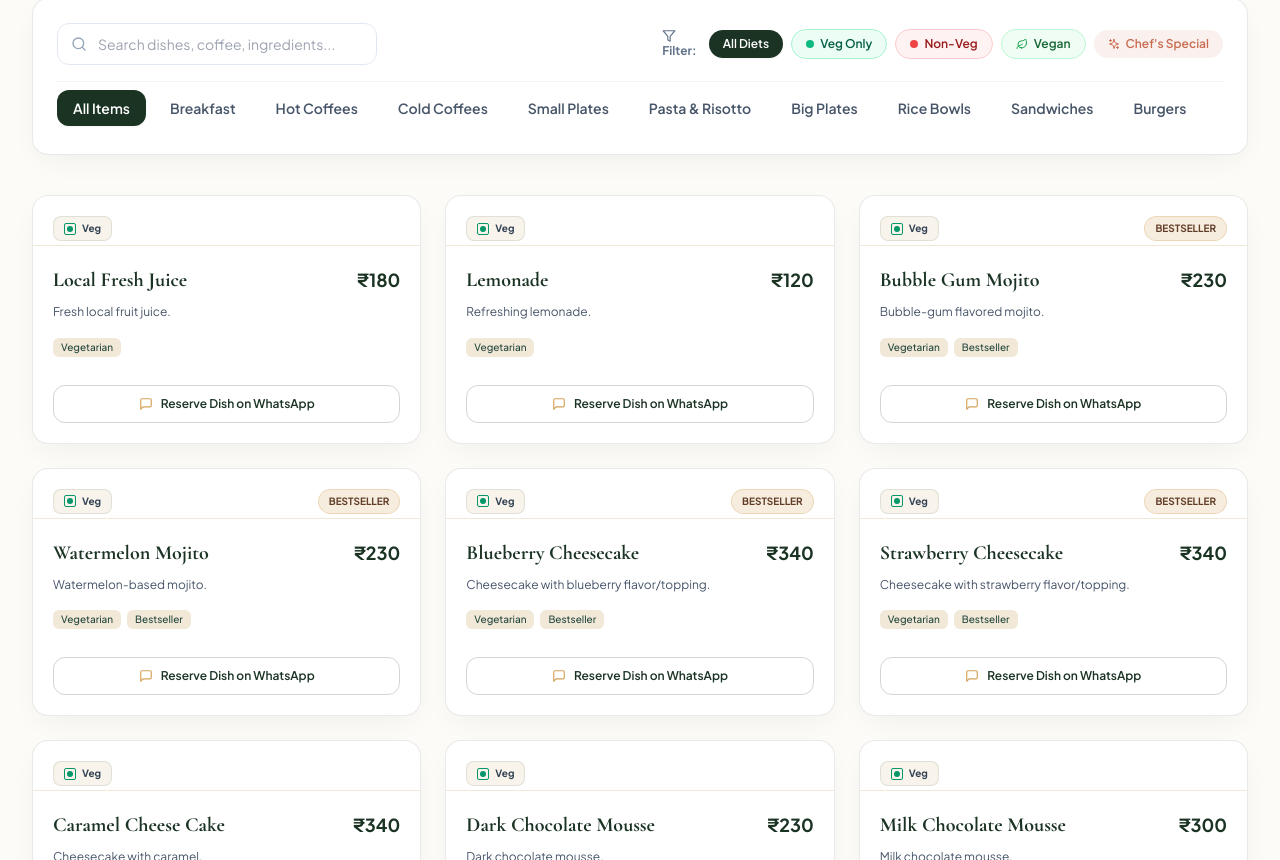
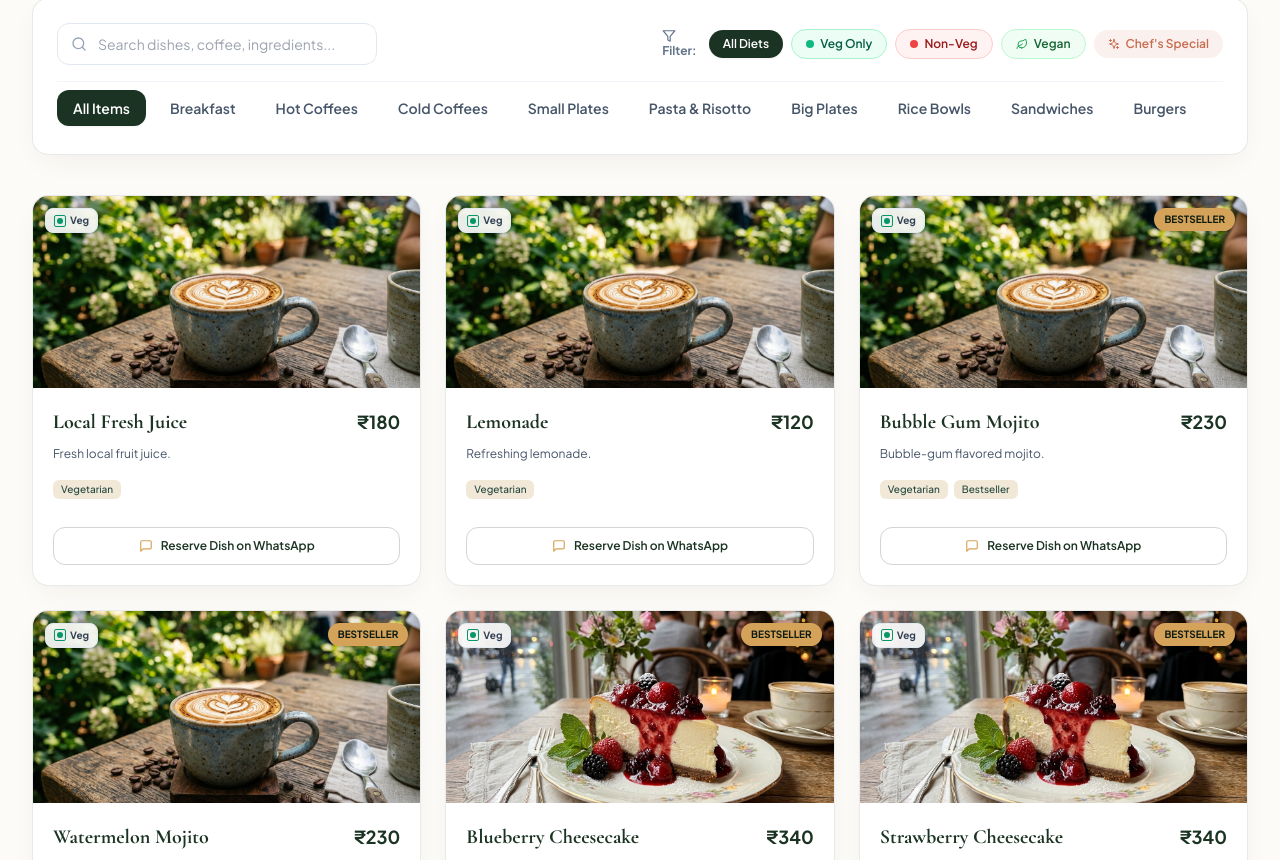
Before and after one commit to isahakayan12/Autumn-Leaf-Cafe, a React (Vite) app: page / in a window 1280 px wide. Shown: the part 2020-2880 px from the top of the page. Built offline with nearby package versions, Linux system fonts and the light colour scheme.

Commit message:
feat: enable high-res category photography for all 102 menu item cards

```diff
--- a/src/data/cafeData.js
+++ b/src/data/cafeData.js
@@ -112,7 +112,7 @@ export const MENU_ITEMS = [
       "Vegetarian"
     ],
     "description": "Fresh local fruit juice.",
-    "image": null,
+    "image": "/images/artisanal_coffee.jpg",
     "bestseller": false
   },
   {
@@ -125,7 +125,7 @@ export const MENU_ITEMS = [
       "Vegetarian"
     ],
     "description": "Refreshing lemonade.",
-    "image": null,
+    "image": "/images/artisanal_coffee.jpg",
     "bestseller": false
   },
   {
@@ -139,7 +139,7 @@ export const MENU_ITEMS = [
       "Bestseller"
     ],
     "description": "Bubble-gum flavored mojito.",
-    "image": null,
+    "image": "/images/artisanal_coffee.jpg",
     "bestseller": true
   },
   {
@@ -153,7 +153,7 @@ export const MENU_ITEMS = [
       "Bestseller"
     ],
     "description": "Watermelon-based mojito.",
-    "image": null,
+    "image": "/images/artisanal_coffee.jpg",
     "bestseller": true
   },
   {
@@ -167,7 +167,7 @@ export const MENU_ITEMS = [
       "Bestseller"
     ],
     "description": "Cheesecake with blueberry flavor/topping.",
-    "image": null,
+    "image": "/images/berry_cheesecake.jpg",
     "bestseller": true
   },
   {
@@ -181,7 +181,7 @@ export const MENU_ITEMS = [
       "Bestseller"
     ],
     "description": "Cheesecake with strawberry flavor/topping.",
-    "image": null,
+    "image": "/images/berry_cheesecake.jpg",
     "bestseller": true
   },
   {
@@ -194,7 +194,7 @@ export const MENU_ITEMS = [
       "Vegetarian"
     ],
     "description": "Cheesecake with caramel.",
-    "image": null,
+    "image": "/images/berry_cheesecake.jpg",
     "bestseller": false
   },
   {
@@ -207,7 +207,7 @@ export const MENU_ITEMS = [
       "Vegetarian"
     ],
     "description": "Dark chocolate mousse.",
-    "image": null,
+    "image": "/images/berry_cheesecake.jpg",
     "bestseller": false
   },
   {
@@ -220,7 +220,7 @@ export const MENU_ITEMS = [
       "Vegetarian"
     ],
     "description": "Milk chocolate mousse.",
-    "image": null,
+    "image": "/images/berry_cheesecake.jpg",
     "bestseller": false
   },
   {
@@ -233,7 +233,7 @@ export const MENU_ITEMS = [
       "Contains Egg"
     ],
     "description": "Classic tiramisu.",
-    "image": null,
+    "image": "/images/berry_cheesecake.jpg",
     "bestseller": false
   },
   {
@@ -247,7 +247,7 @@ export const MENU_ITEMS = [
       "Bestseller"
     ],
     "description": "Classic Caesar-style salad.",
-    "image": null,
+    "image": "/images/avocado_toast.jpg",
     "bestseller": true
   },
   {
@@ -260,7 +260,7 @@ export const MENU_ITEMS = [
       "Vegetarian"
     ],
     "description": "Quinoa-based salad.",
-    "image": null,
+    "image": "/images/avocado_toast.jpg",
     "bestseller": false
   },
   {
@@ -273,7 +273,7 @@ export const MENU_ITEMS = [
       "Vegetarian"
     ],
     "description": "Tex-Mex inspired salad.",
-    "image": null,
+    "image": "/images/avocado_toast.jpg",
     "bestseller": false
   },
   {
@@ -287,7 +287,7 @@ export const MENU_ITEMS = [
       "Bestseller"
     ],
     "description": "Butter chicken served with rice.",
-    "image": null,
+    "image": "/images/truffle_pasta.jpg",
     "bestseller": true
   },
   {
@@ -301,7 +301,7 @@ export const MENU_ITEMS = [
       "Bestseller"
     ],
     "description": "Korean-style katsu with rice.",
-    "image": null,
+    "image": "/images/truffle_pasta.jpg",
     "bestseller": true
   },
   {
@@ -314,7 +314,7 @@ export const MENU_ITEMS = [
       "Non-Veg"
     ],
     "description": "Lamb meat served with rice.",
-    "image": null,
+    "image": "/images/truffle_pasta.jpg",
     "bestseller": false
   },
   {
@@ -327,7 +327,7 @@ export const MENU_ITEMS = [
       "Vegetarian"
     ],
     "description": "Paneer butter masala with rice.",
-    "image": null,
+    "image": "/images/truffle_pasta.jpg",
     "bestseller": false
   },
   {
@@ -340,7 +340,7 @@ export const MENU_ITEMS = [
       "Non-Veg"
     ],
     "description": "Thai curry with non-vegetarian protein and rice.",
-    "image": null,
+    "image": "/images/truffle_pasta.jpg",
     "bestseller": false
   },
   {
@@ -353,7 +353,7 @@ export const MENU_ITEMS = [
       "Vegetarian"
     ],
     "description": "Vegetarian Thai curry with rice.",
-    "image": null,
+    "image": "/images/truffle_pasta.jpg",
     "bestseller": false
   },
   {
@@ -366,7 +366,7 @@ export const MENU_ITEMS = [
       "Vegetarian"
     ],
     "description": "Espresso served with ice cream.",
-    "image": null,
+    "image": "/images/artisanal_coffee.jpg",
     "bestseller": false
   },
   {
@@ -379,7 +379,7 @@ export const MENU_ITEMS = [
       "Vegetarian"
     ],
     "description": "Hot chocolate.",
-    "image": null,
+    "image": "/images/artisanal_coffee.jpg",
     "bestseller": false
   },
   {
@@ -392,7 +392,7 @@ export const MENU_ITEMS = [
       "Vegetarian"
     ],
     "description": "Espresso coffee.",
-    "image": null,
+    "image": "/images/artisanal_coffee.jpg",
     "bestseller": false
   },
   {
@@ -405,7 +405,7 @@ export const MENU_ITEMS = [
       "Vegetarian"
     ],
     "description": "Double espresso.",
-    "image": null,
+    "image": "/images/artisanal_coffee.jpg",
     "bestseller": false
   },
   {
@@ -418,7 +418,7 @@ export const MENU_ITEMS = [
       "Vegetarian"
     ],
     "description": "Espresso with hot water.",
-    "image": null,
+    "image": "/images/artisanal_coffee.jpg",
     "bestseller": false
   },
   {
@@ -431,7 +431,7 @@ export const MENU_ITEMS = [
       "Vegetarian"
     ],
     "description": "Espresso with steamed milk.",
-    "image": null,
+    "image": "/images/artisanal_coffee.jpg",
     "bestseller": false
   },
   {
@@ -444,7 +444,7 @@ export const MENU_ITEMS = [
       "Vegetarian"
     ],
     "description": "Espresso with steamed milk and foam.",
-    "image": null,
+    "image": "/images/artisanal_coffee.jpg",
     "bestseller": false
   },
   {
@@ -457,7 +457,7 @@ export const MENU_ITEMS = [
       "Vegetarian"
     ],
     "description": "Chocolate-flavored espresso drink.",
-    "image": null,
+    "image": "/images/artisanal_coffee.jpg",
     "bestseller": false
   },
   {
@@ -471,7 +471,7 @@ export const MENU_ITEMS = [
       "Bestseller"
     ],
     "description": "Espresso with steamed milk.",
-    "image": null,
+    "image": "/images/artisanal_coffee.jpg",
     "bestseller": true
   },
   {
@@ -484,7 +484,7 @@ export const MENU_ITEMS = [
       "Vegetarian"
     ],
     "description": "Grilled cottage cheese prepared as a steak.",
-    "image": null,
+    "image": "/images/truffle_pasta.jpg",
     "bestseller": false
   },
   {
@@ -497,7 +497,7 @@ export const MENU_ITEMS = [
       "Non-Veg"
     ],
     "description": "Mixed seafood casserole.",
-    "image": null,
+    "image": "/images/truffle_pasta.jpg",
     "bestseller": false
   },
   {
@@ -511,7 +511,7 @@ export const MENU_ITEMS = [
       "Bestseller"
     ],
     "description": "Roast chicken.",
-    "image": null,
+    "image": "/images/truffle_pasta.jpg",
     "bestseller": true
   },
   {
@@ -524,7 +524,7 @@ export const MENU_ITEMS = [
       "Non-Veg"
     ],
     "description": "Chicken piccata with creamy sauce.",
-    "image": null,
+    "image": "/images/truffle_pasta.jpg",
     "bestseller": false
   },
   {
@@ -537,7 +537,7 @@ export const MENU_ITEMS = [
       "Non-Veg"
     ],
     "description": "Indonesian-style fried rice with chicken.",
-    "image": null,
+    "image": "/images/truffle_pasta.jpg",
     "bestseller": false
   },
   {
@@ -550,7 +550,7 @@ export const MENU_ITEMS = [
       "Vegetarian"
     ],
     "description": "Crispy French fries.",
-    "image": null,
+    "image": "/images/avocado_toast.jpg",
     "bestseller": false
   },
   {
@@ -563,7 +563,7 @@ export const MENU_ITEMS = [
       "Non-Veg"
     ],
     "description": "Chicken wings.",
-    "image": null,
+    "image": "/images/avocado_toast.jpg",
     "bestseller": false
   },
   {
@@ -576,7 +576,7 @@ export const MENU_ITEMS = [
       "Vegetarian"
     ],
     "description": "Crispy cheese poppers.",
-    "image": null,
+    "image": "/images/avocado_toast.jpg",
     "bestseller": false
   },
   {
@@ -589,7 +589,7 @@ export const MENU_ITEMS = [
       "Non-Veg"
     ],
     "description": "Chicken skewers with chipotle seasoning.",
-    "image": null,
+    "image": "/images/avocado_toast.jpg",
     "bestseller": false
   },
   {
@@ -603,7 +603,7 @@ export const MENU_ITEMS = [
       "Bestseller"
     ],
     "description": "Fried fish with chips.",
-    "image": null,
+    "image": "/images/avocado_toast.jpg",
     "bestseller": true
   },
   {
@@ -616,7 +616,7 @@ export const MENU_ITEMS = [
       "Non-Veg"
     ],
     "description": "Mediterranean-style prawns.",
-    "image": null,
+    "image": "/images/avocado_toast.jpg",
     "bestseller": false
   },
   {
@@ -629,7 +629,7 @@ export const MENU_ITEMS = [
       "Vegetarian"
     ],
     "description": "Mexican-style nacho bowl.",
-    "image": null,
+    "image": "/images/avocado_toast.jpg",
     "bestseller": false
   },
   {
@@ -642,7 +642,7 @@ export const MENU_ITEMS = [
       "Vegetarian"
     ],
     "description": "Loaded/overloaded fries.",
-    "image": null,
+    "image": "/images/avocado_toast.jpg",
     "bestseller": false
   },
   {
@@ -655,7 +655,7 @@ export const MENU_ITEMS = [
       "Non-Veg"
     ],
     "description": "Moroccan-style fish kebab.",
-    "image": null,
+    "image": "/images/avocado_toast.jpg",
     "bestseller": false
   },
   {
@@ -669,7 +669,7 @@ export const MENU_ITEMS = [
       "Bestseller"
     ],
     "description": "Toast topped with avocado.",
-    "image": null,
+    "image": "/images/avocado_toast.jpg",
     "bestseller": true
   },
   {
@@ -682,7 +682,7 @@ export const MENU_ITEMS = [
       "Non-Veg"
     ],
     "description": "Prawns with dynamite-style sauce.",
-    "image": null,
+    "image": "/images/avocado_toast.jpg",
     "bestseller": false
   },
   {
@@ -695,7 +695,7 @@ export const MENU_ITEMS = [
       "Non-Veg"
     ],
     "description": "Assorted meat canapes.",
-    "image": null,
+    "image": "/images/avocado_toast.jpg",
     "bestseller": false
   },
   {
@@ -708,7 +708,7 @@ export const MENU_ITEMS = [
       "Non-Veg"
     ],
     "description": "Smoked lamb kebab.",
-    "image": null,
+    "image": "/images/avocado_toast.jpg",
     "bestseller": false
   },
   {
@@ -721,7 +721,7 @@ export const MENU_ITEMS = [
       "Vegetarian"
     ],
     "description": "Assorted vegetarian canapes.",
-    "image": null,
+    "image": "/images/avocado_toast.jpg",
     "bestseller": false
   },
   {
@@ -734,7 +734,7 @@ export const MENU_ITEMS = [
       "Vegetarian"
     ],
     "description": "Toast with wild mushrooms.",
-    "image": null,
+    "image": "/images/avocado_toast.jpg",
     "bestseller": false
   },
   {
@@ -747,7 +747,7 @@ export const MENU_ITEMS = [
       "Non-Veg"
     ],
     "description": "Afghani-style chicken.",
-    "image": null,
+    "image": "/images/avocado_toast.jpg",
     "bestseller": false
   },
   {
@@ -760,7 +760,7 @@ export const MENU_ITEMS = [
       "Non-Veg"
     ],
     "description": "Kung Pao chicken.",
-    "image": null,
+    "image": "/images/avocado_toast.jpg",
     "bestseller": false
   },
   {
@@ -773,7 +773,7 @@ export const MENU_ITEMS = [
       "Non-Veg"
     ],
     "description": "Breaded fried chicken tenders.",
-    "image": null,
+    "image": "/images/avocado_toast.jpg",
     "bestseller": false
   },
   {
@@ -786,7 +786,7 @@ export const MENU_ITEMS = [
       "Non-Veg"
     ],
     "description": "Smoked chicken kebab.",
-    "image": null,
+    "image": "/images/avocado_toast.jpg",
     "bestseller": false
   },
   {
@@ -799,7 +799,7 @@ export const MENU_ITEMS = [
       "Vegetarian"
     ],
     "description": "Crispy tempura vegetables.",
-    "image": null,
+    "image": "/images/avocado_toast.jpg",
     "bestseller": false
   },
   {
@@ -812,7 +812,7 @@ export const MENU_ITEMS = [
       "Vegetarian"
     ],
     "description": "Soup listed under this menu name.",
-    "image": null,
+    "image": "/images/truffle_pasta.jpg",
     "bestseller": false
   },
   {
@@ -825,7 +825,7 @@ export const MENU_ITEMS = [
       "Non-Veg"
     ],
     "description": "Clear chicken soup.",
-    "image": null,
+    "image": "/images/truffle_pasta.jpg",
     "bestseller": false
   },
   {
@@ -838,7 +838,7 @@ export const MENU_ITEMS = [
       "Vegetarian"
     ],
     "description": "Hungarian-style mushroom soup.",
-    "image": null,
+    "image": "/images/truffle_pasta.jpg",
     "bestseller": false
   },
   {
@@ -851,7 +851,7 @@ export const MENU_ITEMS = [
       "Vegetarian"
     ],
     "description": "Tomato soup with basil.",
-    "image": null,
+    "image": "/images/truffle_pasta.jpg",
     "bestseller": false
   },
   {
@@ -864,7 +864,7 @@ export const MENU_ITEMS = [
       "Contains Egg"
     ],
     "description": "French toast stuffed/flavored with apple and cinnamon.",
-    "image": null,
+    "image": "/images/avocado_toast.jpg",
     "bestseller": false
   },
   {
@@ -877,7 +877,7 @@ export const MENU_ITEMS = [
       "Vegetarian"
     ],
     "description": "Assorted fresh fruit.",
-    "image": null,
+    "image": "/images/avocado_toast.jpg",
     "bestseller": false
   },
   {
@@ -890,7 +890,7 @@ export const MENU_ITEMS = [
       "Contains Egg"
     ],
     "description": "Egg omelette.",
-    "image": null,
+    "image": "/images/avocado_toast.jpg",
     "bestseller": false
   },
   {
@@ -903,7 +903,7 @@ export const MENU_ITEMS = [
       "Vegetarian"
     ],
     "description": "Grilled cheese sandwich.",
-    "image": null,
+    "image": "/images/avocado_toast.jpg",
     "bestseller": false
   },
   {
@@ -916,7 +916,7 @@ export const MENU_ITEMS = [
       "Vegetarian"
     ],
     "description": "Vegetable sandwich with basil pesto.",
-    "image": null,
+    "image": "/images/avocado_toast.jpg",
     "bestseller": false
   },
   {
@@ -929,7 +929,7 @@ export const MENU_ITEMS = [
       "Vegetarian"
     ],
     "description": "Spinach, corn and cheese sandwich.",
-    "image": null,
+    "image": "/images/avocado_toast.jpg",
     "bestseller": false
   },
   {
@@ -942,7 +942,7 @@ export const MENU_ITEMS = [
       "Non-Veg"
     ],
     "description": "Grilled chicken sandwich.",
-    "image": null,
+    "image": "/images/avocado_toast.jpg",
     "bestseller": false
   },
   {
@@ -955,7 +955,7 @@ export const MENU_ITEMS = [
       "Non-Veg"
     ],
     "description": "Non-vegetarian sandwich with basil pesto.",
-    "image": null,
+    "image": "/images/avocado_toast.jpg",
     "bestseller": false
   },
   {
@@ -968,7 +968,7 @@ export const MENU_ITEMS = [
       "Vegetarian"
     ],
     "description": "Paneer tikka sandwich.",
-    "image": null,
+    "image": "/images/avocado_toast.jpg",
     "bestseller": false
   },
   {
@@ -981,7 +981,7 @@ export const MENU_ITEMS = [
       "Non-Veg"
     ],
     "description": "Smoked chicken sandwich.",
-    "image": null,
+    "image": "/images/avocado_toast.jpg",
     "bestseller": false
   },
   {
@@ -994,7 +994,7 @@ export const MENU_ITEMS = [
       "Non-Veg"
     ],
     "description": "Chicken burger with Jamaican jerk seasoning.",
-    "image": null,
+    "image": "/images/avocado_toast.jpg",
     "bestseller": false
   },
   {
@@ -1007,7 +1007,7 @@ export const MENU_ITEMS = [
       "Non-Veg"
     ],
     "description": "Chicken burger with cheese.",
-    "image": null,
+    "image": "/images/avocado_toast.jpg",
     "bestseller": false
   },
   {
@@ -1020,7 +1020,7 @@ export const MENU_ITEMS = [
       "Non-Veg"
     ],
     "description": "Lamb burger.",
-    "image": null,
+    "image": "/images/avocado_toast.jpg",
     "bestseller": false
   },
   {
@@ -1033,7 +1033,7 @@ export const MENU_ITEMS = [
       "Non-Veg"
     ],
     "description": "Crispy chicken burger.",
-    "image": null,
+    "image": "/images/avocado_toast.jpg",
     "bestseller": false
   },
   {
@@ -1046,7 +1046,7 @@ export const MENU_ITEMS = [
       "Non-Veg"
     ],
     "description": "Crispy fish burger.",
-    "image": null,
+    "image": "/images/avocado_toast.jpg",
     "bestseller": false
   },
   {
@@ -1060,7 +1060,7 @@ export const MENU_ITEMS = [
       "Bestseller"
     ],
     "description": "Creamy Alfredo pasta with mushrooms.",
-    "image": null,
+    "image": "/images/truffle_pasta.jpg",
     "bestseller": true
   },
   {
@@ -1073,7 +1073,7 @@ export const MENU_ITEMS = [
       "Vegetarian"
     ],
     "description": "Pasta with garlic and olive oil.",
-    "image": null,
+    "image": "/images/truffle_pasta.jpg",
     "bestseller": false
   },
   {
@@ -1086,7 +1086,7 @@ export const MENU_ITEMS = [
       "Vegetarian"
     ],
     "description": "Pasta with basil pesto.",
-    "image": null,
+    "image": "/images/truffle_pasta.jpg",
     "bestseller": false
   },
   {
@@ -1099,7 +1099,7 @@ export const MENU_ITEMS = [
       "Non-Veg"
     ],
     "description": "Risotto with pulled chicken and sundried tomato.",
-    "image": null,
+    "image": "/images/truffle_pasta.jpg",
     "bestseller": false
   },
   {
@@ -1112,7 +1112,7 @@ export const MENU_ITEMS = [
       "Non-Veg"
     ],
     "description": "Creamy saffron risotto with shrimp.",
-    "image": null,
+    "image": "/images/truffle_pasta.jpg",
     "bestseller": false
   },
   {
@@ -1125,7 +1125,7 @@ export const MENU_ITEMS = [
       "Vegetarian"
     ],
     "description": "Macaroni with cheese sauce.",
-    "image": null,
+    "image": "/images/truffle_pasta.jpg",
     "bestseller": false
   },
   {
@@ -1139,7 +1139,7 @@ export const MENU_ITEMS = [
       "Bestseller"
     ],
     "description": "Risotto with truffle and mushrooms.",
-    "image": null,
+    "image": "/images/truffle_pasta.jpg",
     "bestseller": true
   },
   {
@@ -1152,7 +1152,7 @@ export const MENU_ITEMS = [
       "Non-Veg"
     ],
     "description": "Pasta with peri-peri chicken.",
-    "image": null,
+    "image": "/images/truffle_pasta.jpg",
     "bestseller": false
   },
   {
@@ -1165,7 +1165,7 @@ export const MENU_ITEMS = [
       "Vegetarian"
     ],
     "description": "Lemon iced tea.",
-    "image": null,
+    "image": "/images/artisanal_coffee.jpg",
     "bestseller": false
   },
   {
@@ -1178,7 +1178,7 @@ export const MENU_ITEMS = [
       "Vegetarian"
     ],
     "description": "Peach iced tea.",
-    "image": null,
+    "image": "/images/artisanal_coffee.jpg",
     "bestseller": false
   },
   {
@@ -1191,7 +1191,7 @@ export const MENU_ITEMS = [
       "Vegetarian"
     ],
     "description": "Red grape iced tea.",
-    "image": null,
+    "image": "/images/artisanal_coffee.jpg",
     "bestseller": false
   },
   {
@@ -1204,7 +1204,7 @@ export const MENU_ITEMS = [
       "Vegetarian"
     ],
     "description": "Iced matcha tea.",
-    "image": null,
+    "image": "/images/artisanal_coffee.jpg",
     "bestseller": false
   },
   {
@@ -1217,7 +1217,7 @@ export const MENU_ITEMS = [
       "Vegetarian"
     ],
     "description": "Taro iced tea.",
-    "image": null,
+    "image": "/images/artisanal_coffee.jpg",
     "bestseller": false
   },
   {
@@ -1230,7 +1230,7 @@ export const MENU_ITEMS = [
       "Vegetarian"
     ],
     "description": "Chilled coffee.",
-    "image": null,
+    "image": "/images/artisanal_coffee.jpg",
     "bestseller": false
   },
   {
@@ -1243,7 +1243,7 @@ export const MENU_ITEMS = [
       "Vegetarian"
     ],
     "description": "Coffee with buttered toffee flavor.",
-    "image": null,
+    "image": "/images/artisanal_coffee.jpg",
     "bestseller": false
   },
   {
@@ -1256,7 +1256,7 @@ export const MENU_ITEMS = [
       "Vegetarian"
     ],
     "description": "Chilled black coffee.",
-    "image": null,
+    "image": "/images/artisanal_coffee.jpg",
     "bestseller": false
   },
   {
@@ -1269,7 +1269,7 @@ export const MENU_ITEMS = [
       "Vegetarian"
     ],
     "description": "Cold coffee prepared with two types of milk.",
-    "image": null,
+    "image": "/images/artisanal_coffee.jpg",
     "bestseller": false
   },
   {
@@ -1282,7 +1282,7 @@ export const MENU_ITEMS = [
       "Vegetarian"
     ],
     "description": "Iced latte.",
-    "image": null,
+    "image": "/images/artisanal_coffee.jpg",
     "bestseller": false
   },
   {
@@ -1295,7 +1295,7 @@ export const MENU_ITEMS = [
       "Vegetarian"
     ],
     "description": "Iced mocha.",
-    "image": null,
+    "image": "/images/artisanal_coffee.jpg",
     "bestseller": false
   },
   {
@@ -1308,7 +1308,7 @@ export const MENU_ITEMS = [
       "Vegetarian"
     ],
     "description": "Chocolate milkshake.",
-    "image": null,
+    "image": "/images/artisanal_coffee.jpg",
     "bestseller": false
   },
   {
@@ -1321,7 +1321,7 @@ export const MENU_ITEMS = [
       "Vegetarian"
     ],
     "description": "Strawberry milkshake.",
-    "image": null,
+    "image": "/images/artisanal_coffee.jpg",
     "bestseller": false
   },
   {
@@ -1334,7 +1334,7 @@ export const MENU_ITEMS = [
       "Vegetarian"
     ],
     "description": "Coffee and brownie milkshake.",
-    "image": null,
+    "image": "/images/artisanal_coffee.jpg",
     "bestseller": false
   },
   {
@@ -1348,7 +1348,7 @@ export const MENU_ITEMS = [
       "Bestseller"
     ],
     "description": "Oreo milkshake.",
-    "image": null,
+    "image": "/images/artisanal_coffee.jpg",
     "bestseller": true
   },
   {
@@ -1361,7 +1361,7 @@ export const MENU_ITEMS = [
       "Vegetarian"
     ],
     "description": "Watermelon, basil and lime cooler.",
-    "image": null,
+    "image": "/images/artisanal_coffee.jpg",
     "bestseller": false
   },
   {
@@ -1374,7 +1374,7 @@ export const MENU_ITEMS = [
       "Vegetarian"
     ],
     "description": "Green tea with apple and cinnamon.",
-    "image": null,
+    "image": "/images/artisanal_coffee.jpg",
     "bestseller": false
   },
   {
@@ -1387,7 +1387,7 @@ export const MENU_ITEMS = [
       "Vegetarian"
     ],
     "description": "Peach-flavored oolong tea.",
-    "image": null,
+    "image": "/images/artisanal_coffee.jpg",
     "bestseller": false
   },
   {
@@ -1400,7 +1400,7 @@ export const MENU_ITEMS = [
       "Vegetarian"
     ],
     "description": "Green tea with lavender.",
-    "image": null,
+    "image": "/images/artisanal_coffee.jpg",
     "bestseller": false
   },
   {
@@ -1413,7 +1413,7 @@ export const MENU_ITEMS = [
       "Vegetarian"
     ],
     "description": "Jasmine tea.",
-    "image": null,
+    "image": "/images/artisanal_coffee.jpg",
     "bestseller": false
   },
   {
@@ -1426,7 +1426,7 @@ export const MENU_ITEMS = [
       "Vegetarian"
     ],
     "description": "Chamomile green tea.",
-    "image": null,
+    "image": "/images/artisanal_coffee.jpg",
     "bestseller": false
   },
   {
@@ -1439,7 +1439,7 @@ export const MENU_ITEMS = [
       "Vegetarian"
     ],
     "description": "Hibiscus green tea.",
-    "image": null,
+    "image": "/images/artisanal_coffee.jpg",
     "bestseller": false
   }
 ];
```
